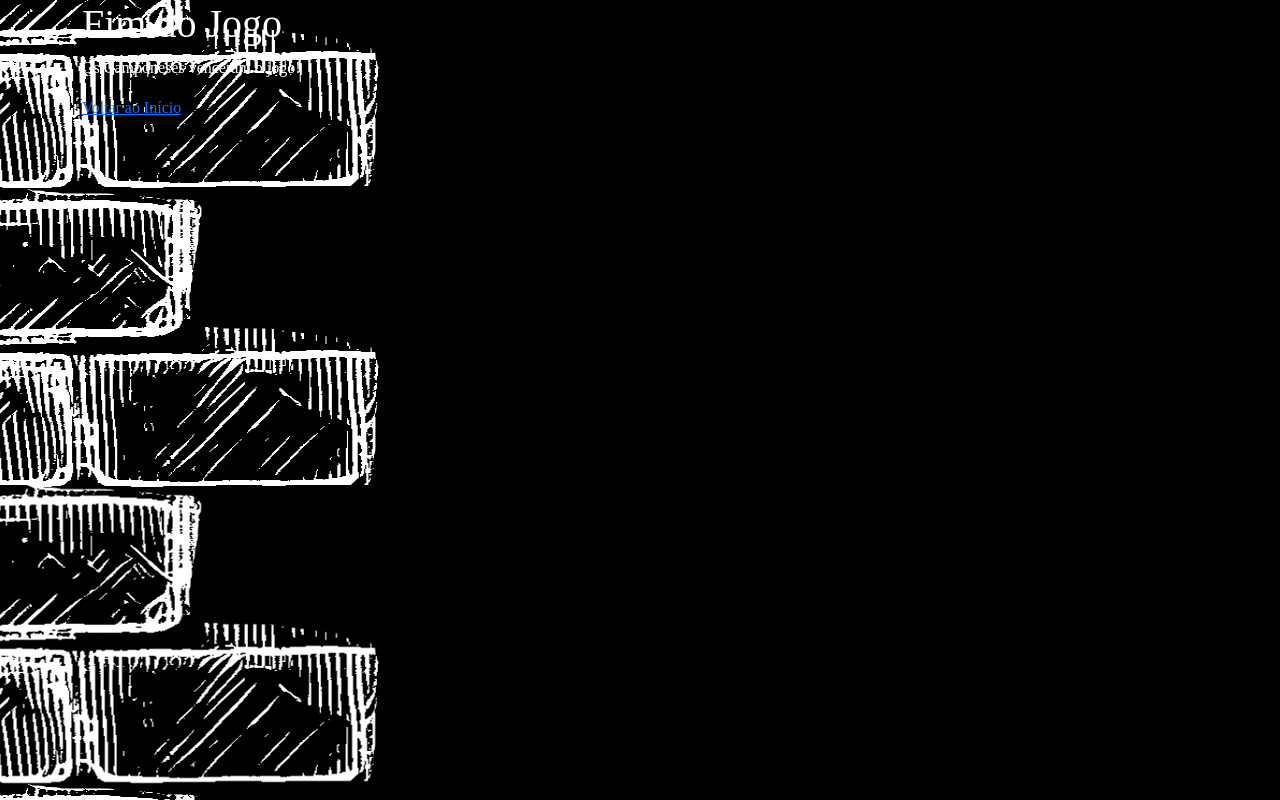
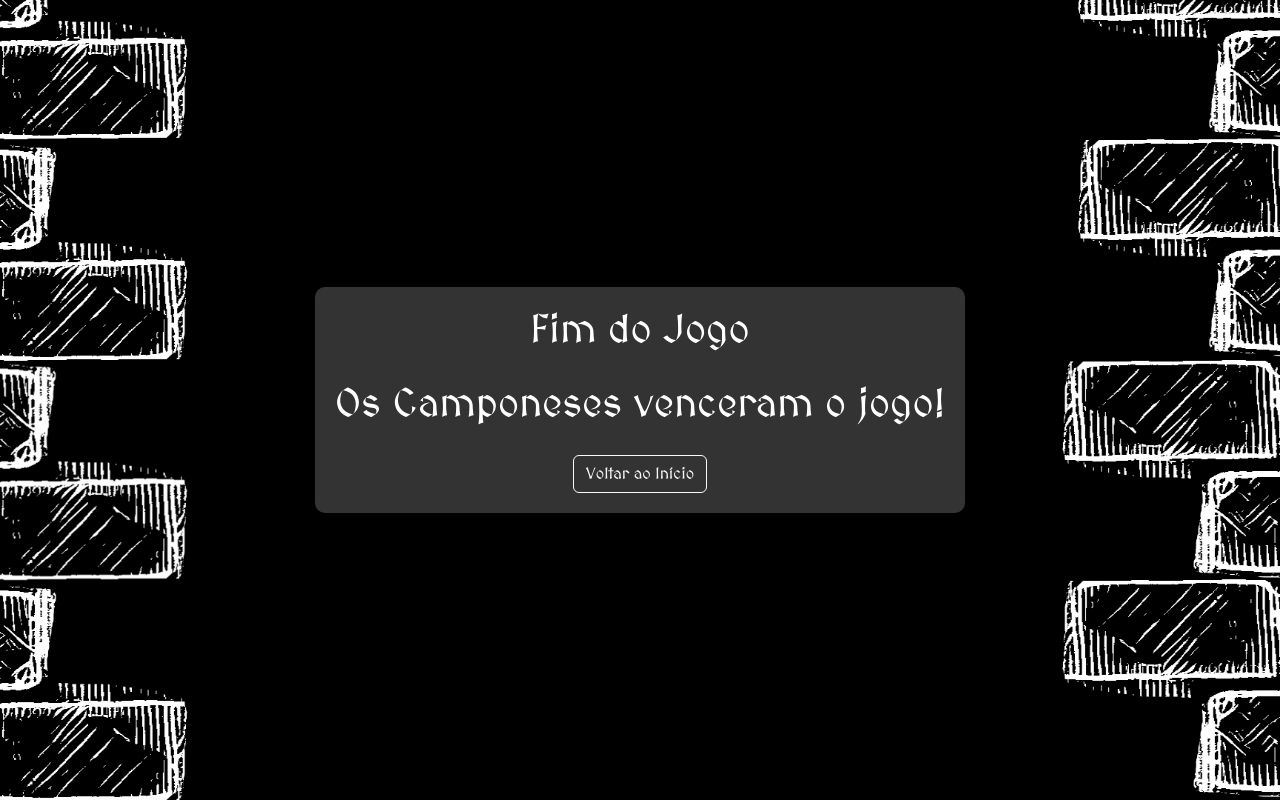
Before and after one commit to Samuel-fernandesf/Jogo-Lobisomem, a Flask app: page /A_Condessa/fim_jogo/1 in a window 1280 px wide. Run offline with Flask 3, Linux system fonts and the light colour scheme; parts of the project's set-up code (start-up, migrations or seed data) failed here and were passed over.

Commit message:
Estilização das páginas | Ícones

```diff
--- a/app/static/estilos/jogo.css
+++ b/app/static/estilos/jogo.css
@@ -96,6 +96,6 @@ body {
     font-family: "MedievalSharp", serif;
     font-weight: 400;
     font-style: normal;
-    background-image: url('img/backgroundgeral.png');
+    background-image: url('img/background.png');
     color: white;
   }
--- /dev/null
+++ b/app/static/estilos/style2.css
@@ -0,0 +1,90 @@
+@import url('https://fonts.googleapis.com/css2?family=MedievalSharp&display=swap');
+
+/* CSS base para o jogo */
+html, body {
+    height: 100%;
+    margin: 0;
+    font-family: "MedievalSharp", serif;
+    font-weight: 400;
+    font-style: normal;
+    color: white;
+
+
+    display: flex;
+    justify-content: center;
+    align-items: center;
+}
+
+.body-b{
+    font-family: "MedievalSharp", serif;
+    font-weight: 400;
+    font-style: normal;
+    background-image: url('img/brancoback.png');
+    color: white;
+    justify-content: center;
+    align-items: center;
+    font-size: 24px;
+}
+
+body {
+    background-image: url('img/backgroundgeral.png  ');
+    background-size: cover;
+    background-position: center;
+}
+
+.container {
+    text-align: center;
+    width: 110%;
+    padding: 20px;
+    background-color: #333;
+    border-radius: 10px;
+
+}
+
+h1, p {
+    font-size: 40px;
+    margin-bottom: 20px;
+}
+
+button {
+    font-size: 18px;
+    padding: 10px 20px;
+    margin-top: 10px;
+    cursor: pointer;
+    background-color: #dfdfdf;
+    color: rgb(221, 0, 0);
+    border: none;
+    border-radius: 5px;
+    transition: background-color 0.3s;
+}
+
+button:hover {
+    background-color: #666;
+}
+
+select {
+    font-size: 16px;
+    padding: 5px 10px;
+    appearance: none;
+    -webkit-appearance: none;
+    -moz-appearance: none;
+    padding: 10px;
+    border: 1px solid #ccc;
+    background-color: transparent;
+    width: 200px;
+    color: white    ;
+}
+
+.nome_player {
+    color: #ff0000;
+}
+
+select option {
+    color: #ccc;
+}
+
+
+ul {
+    list-style-type: none;
+    padding: 0;
+}
--- a/app/templates/fim_jogo.html
+++ b/app/templates/fim_jogo.html
@@ -4,7 +4,8 @@
     <meta charset="UTF-8">
     <meta name="viewport" content="width=device-width, initial-scale=1.0">
     <link href="https://cdn.jsdelivr.net/npm/bootstrap@5.3.3/dist/css/bootstrap.min.css" rel="stylesheet" integrity="sha384-QWTKZyjpPEjISv5WaRU9OFeRpok6YctnYmDr5pNlyT2bRjXh0JMhjY6hW+ALEwIH" crossorigin="anonymous">
-    <link rel="stylesheet" href="{{ url_for('static', filename='estilos/jogo.css') }}">
+    <link rel="stylesheet" href="{{ url_for('static', filename='estilos/style2.css') }}">
+    <link href="static/img/icon.png" rel="icon">
     <title>Fim do Jogo</title>
 </head>
 <body>
@@ -19,7 +20,7 @@
             <p>Os Camponeses venceram o jogo!</p>
         {% endif %}
 
-        <a href="{{ url_for('form.jogo_form') }}">Voltar ao Início</a>
+        <a class="btn btn-outline-light" href="{{ url_for('form.jogo_form') }}">Voltar ao Início</a>
     </div>
     <script src="https://cdn.jsdelivr.net/npm/bootstrap@5.3.3/dist/js/bootstrap.bundle.min.js" integrity="sha384-YvpcrYf0tY3lHB60NNkmXc5s9fDVZLESaAA55NDzOxhy9GkcIdslK1eN7N6jIeHz" crossorigin="anonymous"></script>
 </body>
--- a/app/templates/finalizar_fase.html
+++ b/app/templates/finalizar_fase.html
@@ -5,6 +5,7 @@
     <meta name="viewport" content="width=device-width, initial-scale=1.0">
     <link href="https://cdn.jsdelivr.net/npm/bootstrap@5.3.3/dist/css/bootstrap.min.css" rel="stylesheet" integrity="sha384-QWTKZyjpPEjISv5WaRU9OFeRpok6YctnYmDr5pNlyT2bRjXh0JMhjY6hW+ALEwIH" crossorigin="anonymous">
     <link rel="stylesheet" href="{{ url_for('static', filename='estilos/jogo.css') }}">
+    <link href="static/img/icon.png" rel="icon">
     <title>Resumo da Noite</title>
 </head>
 <body>
--- a/app/templates/index.html
+++ b/app/templates/index.html
@@ -5,7 +5,9 @@
         <meta name="viewport" content="width=device-width, initial-scale=1.0">
         <link href="https://cdn.jsdelivr.net/npm/bootstrap@5.3.3/dist/css/bootstrap.min.css" rel="stylesheet" integrity="sha384-QWTKZyjpPEjISv5WaRU9OFeRpok6YctnYmDr5pNlyT2bRjXh0JMhjY6hW+ALEwIH" crossorigin="anonymous">
         <link rel="stylesheet" href="{{url_for('static', filename='estilos/style.css')}}" text="style.css">
+        <link href="static/img/icon.png" rel="icon">
         <title>A Condessa</title>
+
 
     </head>
     <body class="back">
--- a/app/templates/modelo.html
+++ b/app/templates/modelo.html
@@ -5,6 +5,7 @@
         <meta name="viewport" content="width=device-width, initial-scale=1.0">
         <link href="https://cdn.jsdelivr.net/npm/bootstrap@5.3.3/dist/css/bootstrap.min.css" rel="stylesheet" integrity="sha384-QWTKZyjpPEjISv5WaRU9OFeRpok6YctnYmDr5pNlyT2bRjXh0JMhjY6hW+ALEwIH" crossorigin="anonymous">
         <link rel="stylesheet" href="{{url_for('static', filename='estilos/style.css')}}" text="style.css">
+        <link href="static/img/icon.png" rel="icon">
         <title>{% block titulo %}{% endblock %}</title>
 
     </head>
--- a/app/templates/selecao_papeis.html
+++ b/app/templates/selecao_papeis.html
@@ -5,6 +5,7 @@
     <meta name="viewport" content="width=device-width, initial-scale=1.0">
     <link href="https://cdn.jsdelivr.net/npm/bootstrap@5.3.3/dist/css/bootstrap.min.css" rel="stylesheet" integrity="sha384-QWTKZyjpPEjISv5WaRU9OFeRpok6YctnYmDr5pNlyT2bRjXh0JMhjY6hW+ALEwIH" crossorigin="anonymous">
     <link rel="stylesheet" href="{{ url_for('static', filename='estilos/jogo.css') }}">
+    <link href="static/img/icon.png" rel="icon">
     <title>Seleção de Papéis</title>
 </head>
 <body>
```
Also changed, not shown: app/static/estilos/pagina.css (added, +12 -0 lines), app/static/estilos/style.css (+11 -0 lines), app/templates/jogo_form.html (+5 -4 lines), app/templates/mostrar_papel.html (+16 -13 lines), app/templates/realizar_acao.html (+27 -4 lines), app/templates/resultado_votacao.html (+4 -3 lines), app/templates/votacao.html (+6 -5 lines), app/static/estilos/img/backgroundbrqanco.png (added), app/static/estilos/img/brancoback.png (added), app/static/img/icon.png (added).
